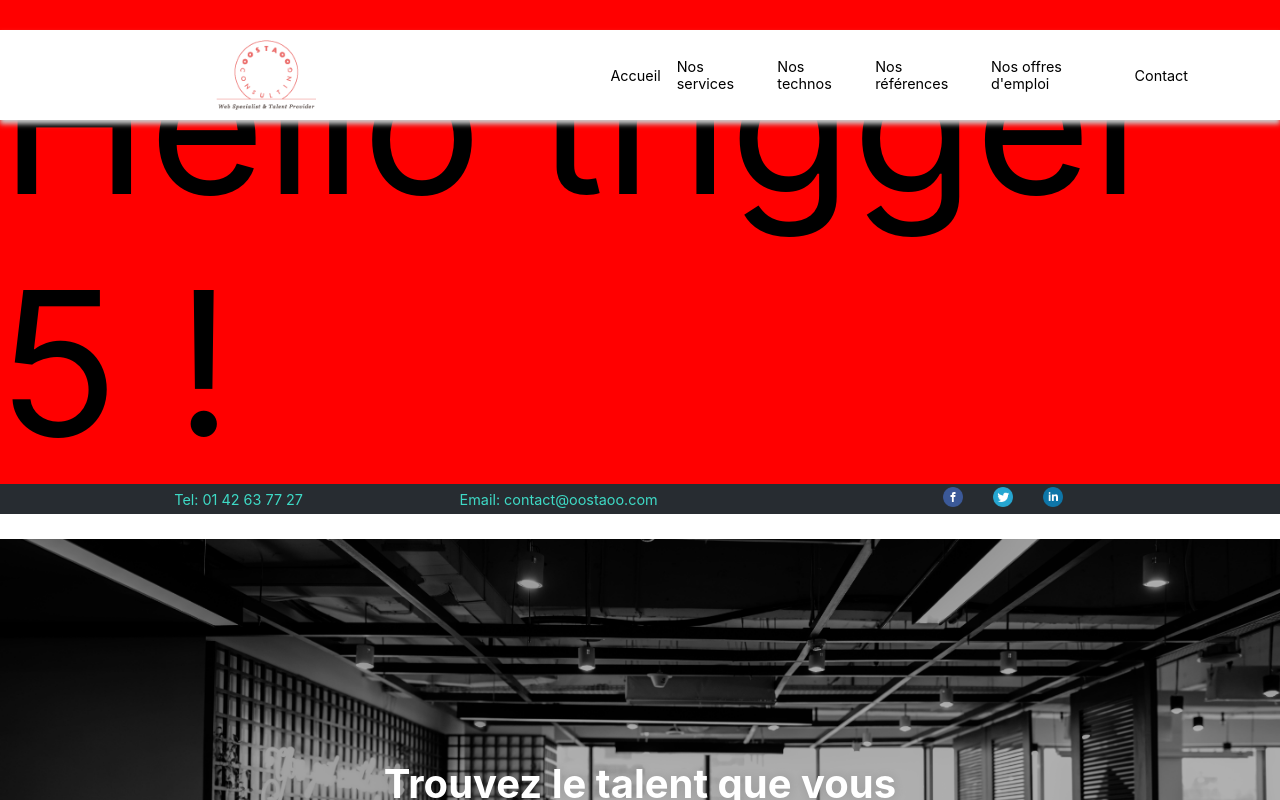
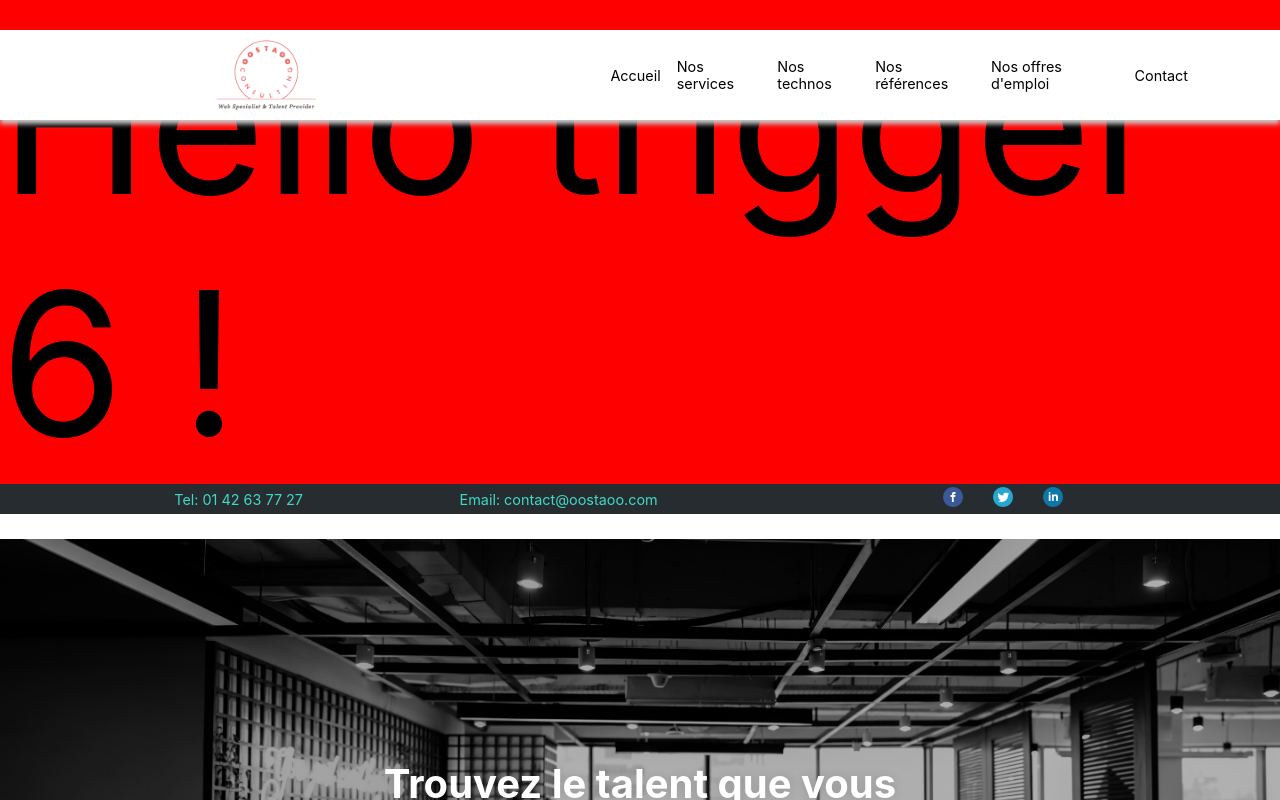
Before and after one commit to jeremielenoir/oostaoo-site, a React (Create React App) app: page / in a window 1280 px wide. Shown: the top 800 px of the page. Built offline with nearby package versions, Linux system fonts and the light colour scheme; no server answers.

Commit message:
test webhook

```diff
--- a/src/App.jsx
+++ b/src/App.jsx
@@ -14,7 +14,7 @@ function App() {
   return (
     <>
       <div style={{ fontSize: "200px", backgroundColor: "red" }}>
-        Hello trigger 5 !
+        Hello trigger 6 !
       </div>
       <Nav />
       <Header id="accueil" />
```
Also changed, not shown: 1 other file (tests, documents, lock files or other folders).
